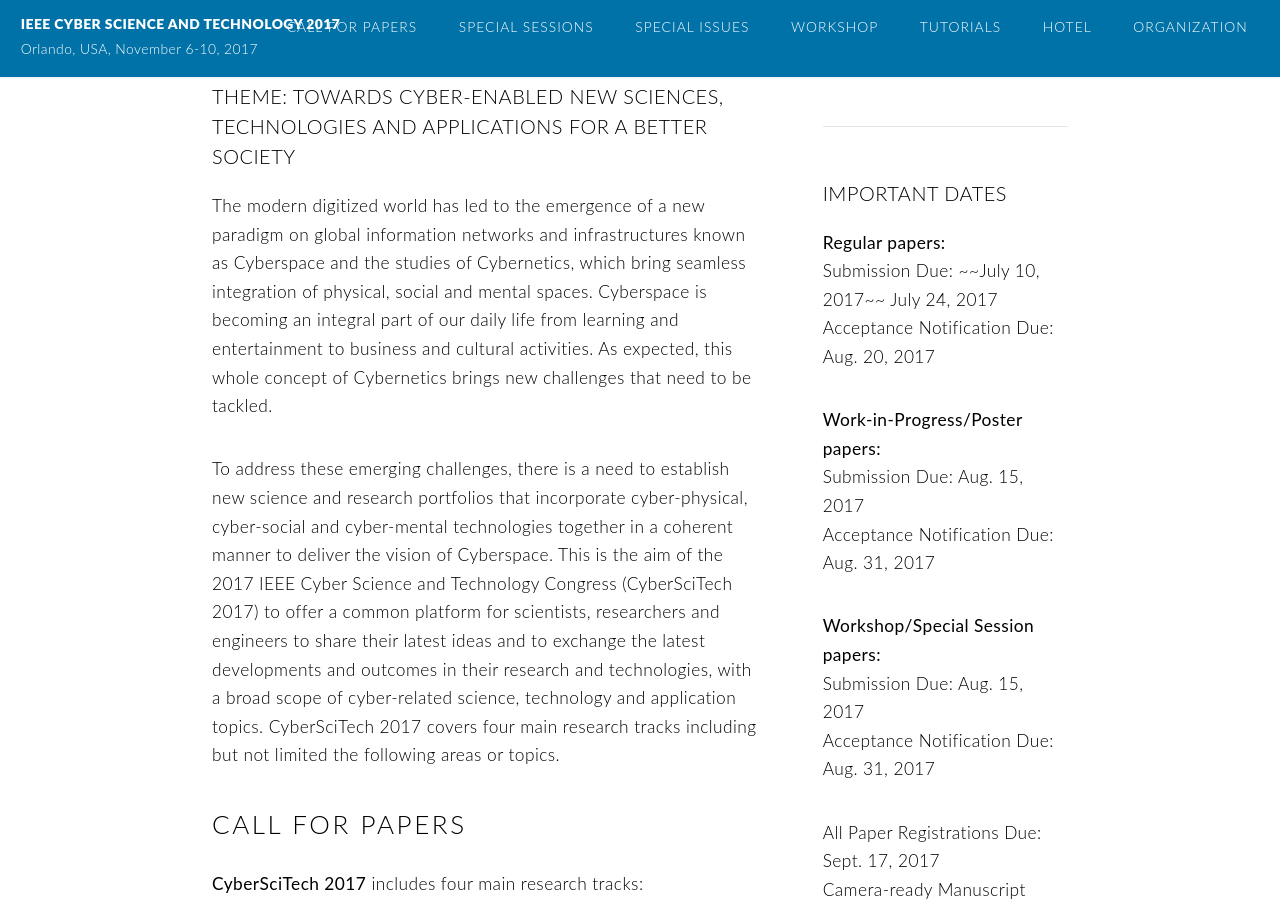
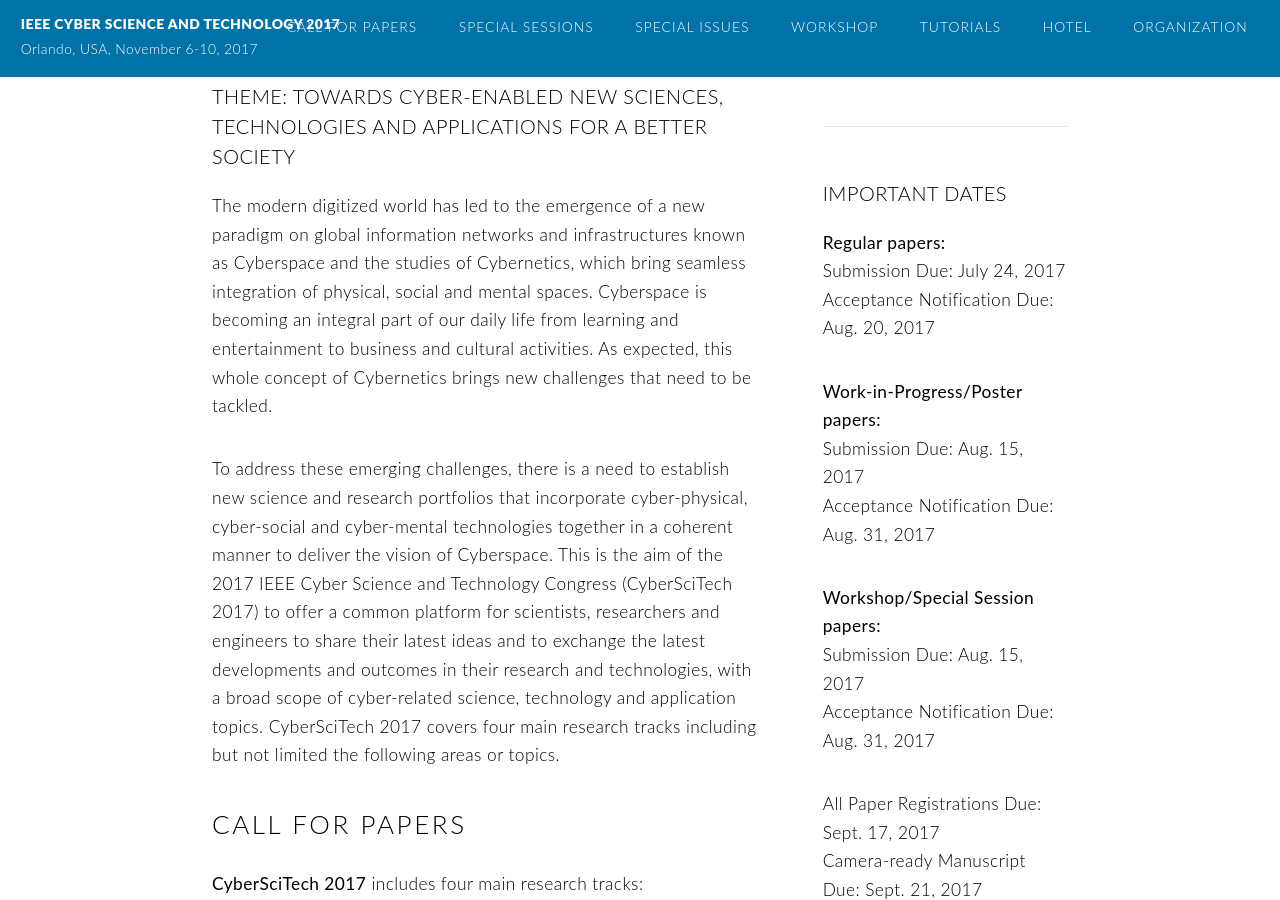
Before and after one commit to cyber-science/2017, a Jekyll site: the page built from index.md, in a window 1280 px wide and 900 px high, scrolled down 358 px. Built offline with Jekyll 4.4.1, drawn with Linux system fonts in a browser that asks for light colours; nearby versions of some CDN libraries.

Commit message:
update dates

```diff
--- a/_includes/twenty/sidebar.html
+++ b/_includes/twenty/sidebar.html
@@ -21,7 +21,7 @@
     </strong>
     <ul>
       <li>
-      Submission Due: ~~July 10, 2017~~ July 24, 2017
+      Submission Due: July 24, 2017
       </li>
       <li>
       Acceptance Notification Due:            Aug. 20, 2017
```
